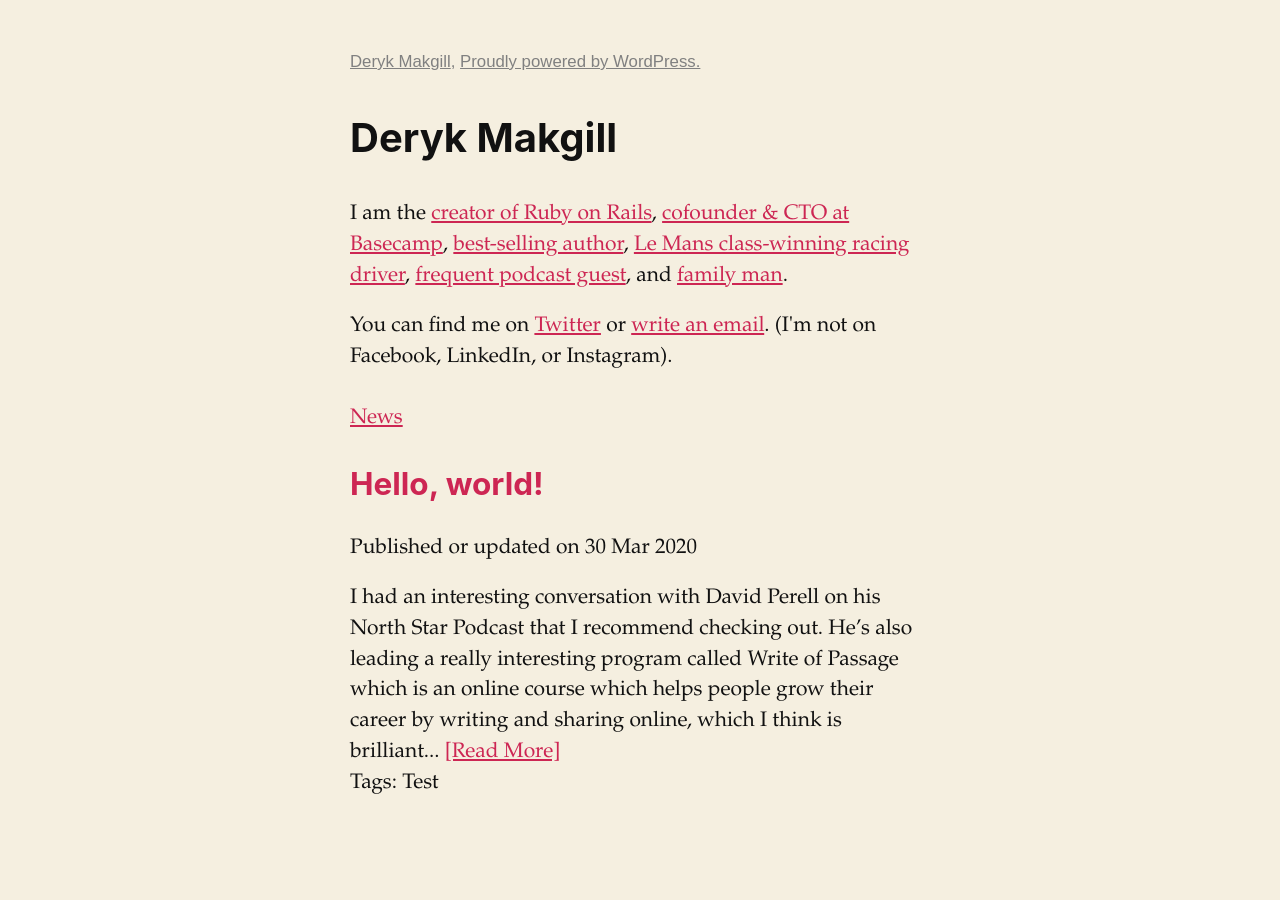
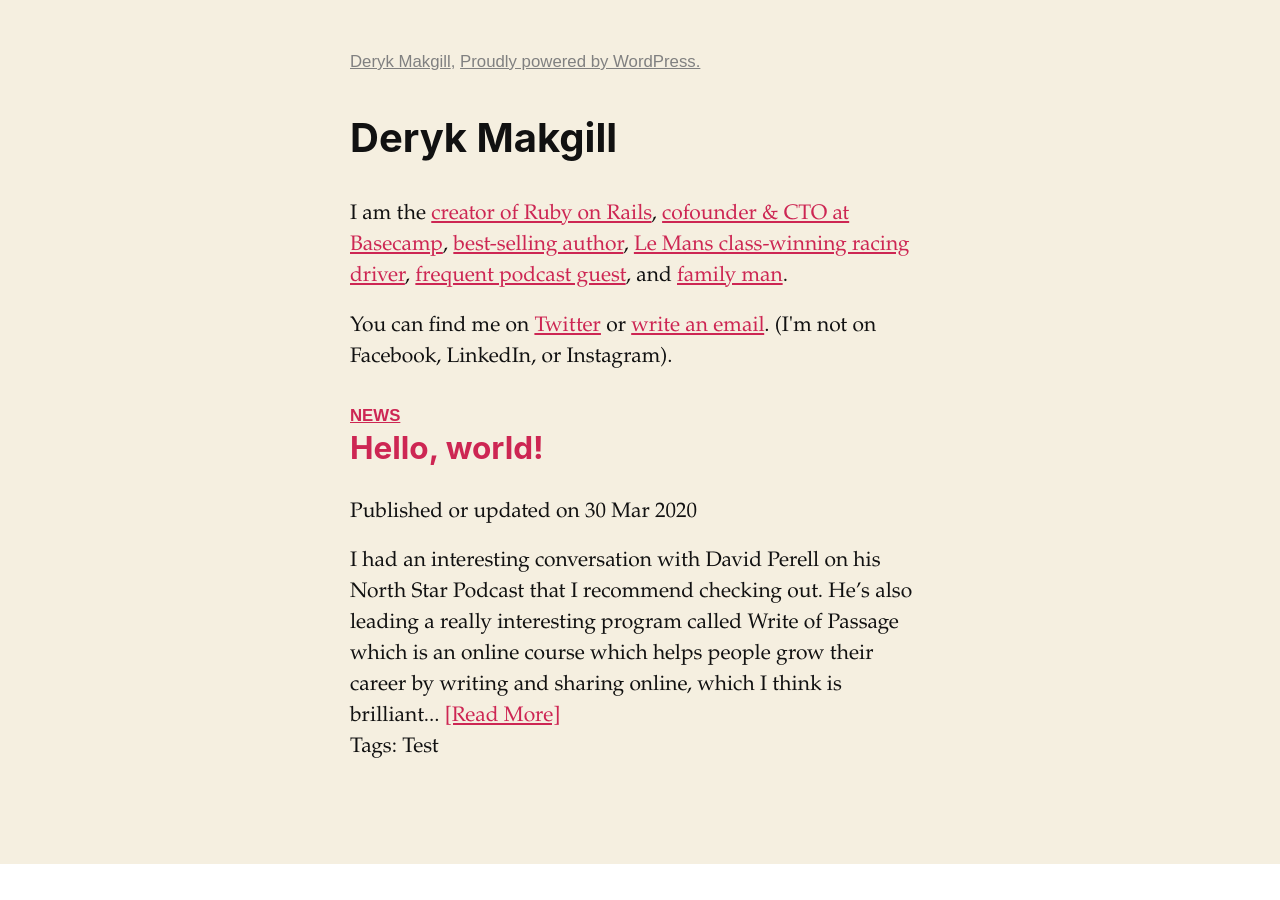
Before and after one commit to derykmakgill/matt, a Jekyll site: the page built from index.html, in a window 1280 px wide. Built offline with Jekyll 4.4.1, drawn with Linux system fonts in a browser that asks for light colours; the list of posts is cut into pages by our own code.

Commit message:
Update default.html

```diff
--- a/_layouts/default.html
+++ b/_layouts/default.html
@@ -199,6 +199,14 @@
     color: #111;
     text-decoration: none;
 }
+.post-categories {
+	margin-bottom: -30px;
+    font-family: sans-serif;
+    text-transform: uppercase;
+    font-size: .8em;
+    font-weight: bold;
+	  }
+
 
 </style>
 </head>
```
